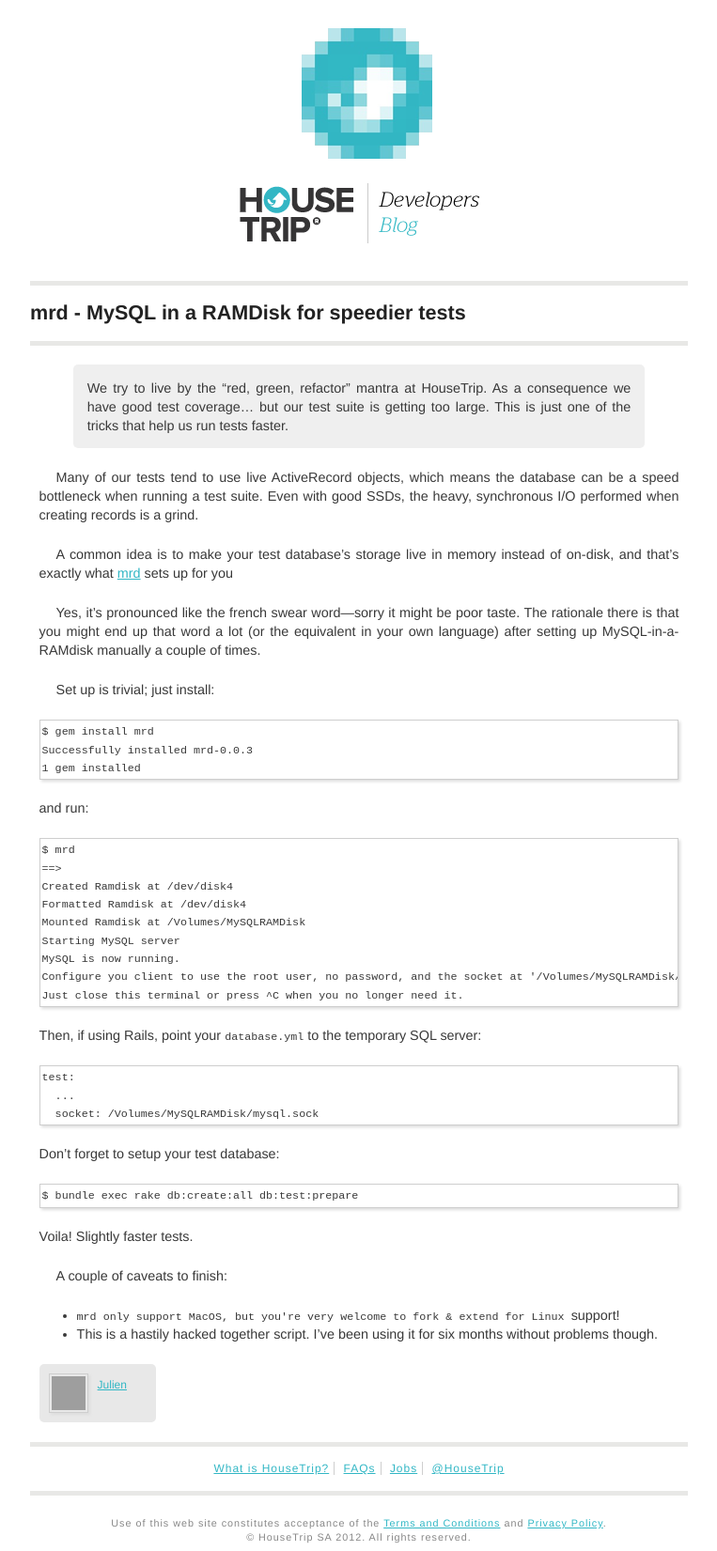
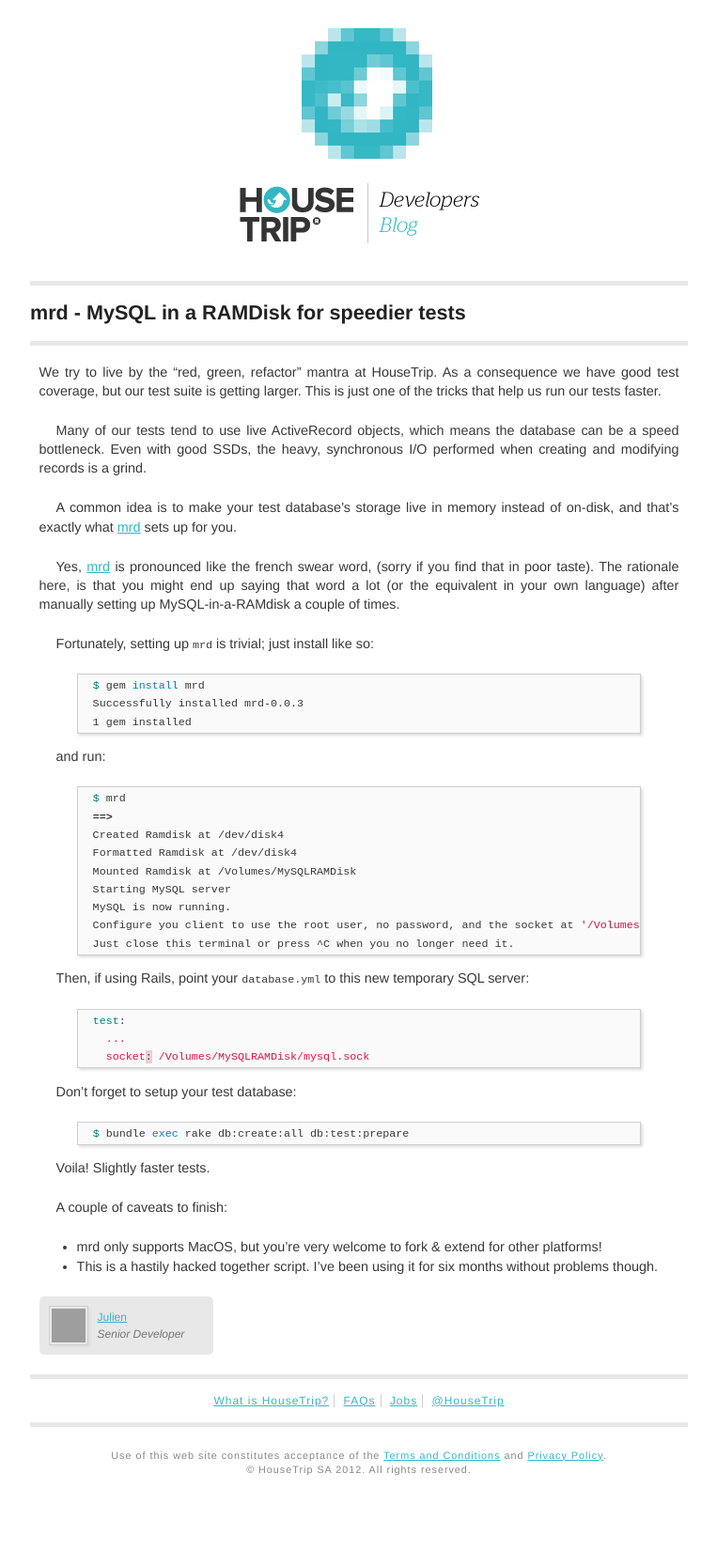
Before and after one commit to HouseTrip/housetrip.github.com, a Jekyll site: the page built from _posts/2013-04-29-mrd-speedup-your-test-suite.md, in a window 1280 px wide. Shown: the whole page at 94% size, without its empty margins (258-1021 px from the left). Built offline with Jekyll 4.4.1, drawn with Linux system fonts in a browser that asks for light colours; after the commit the page ends 1579 px from its top, so only the background shows below that; grey boxes are pictures that could not be loaded.

Commit message:
minor edits and I added syntax highlighting for the code blocks

```diff
--- a/_posts/2013-04-29-mrd-speedup-your-test-suite.md
+++ b/_posts/2013-04-29-mrd-speedup-your-test-suite.md
@@ -3,60 +3,67 @@
 title: mrd - MySQL in a RAMDisk for speedier tests
 published: true
 author: Julien
+author_role: Senior Developer
 author_url: http://github.com/mezis
 author_avatar: http://www.gravatar.com/avatar/88683f31bdf05a8071fb08327b3919cb.png
-summary:
 ---
 
-> We try to live by the "red, green, refactor" mantra at HouseTrip. As a
-> consequence we have good test coverage... but our test suite is getting
-> too large. This is just one of the tricks that help us run tests faster.
+We try to live by the "red, green, refactor" mantra at HouseTrip. As a
+consequence we have good test coverage, but our test suite is getting
+larger. This is just one of the tricks that help us run our tests faster.
 
 Many of our tests tend to use live ActiveRecord objects, which means the
-database can be a speed bottleneck when running a test suite. Even with good
-SSDs, the heavy, synchronous I/O performed when creating records is a grind.
+database can be a speed bottleneck. Even with good SSDs, the heavy,
+synchronous I/O performed when creating and modifying records is a grind.
 
 A common idea is to make your test database's storage live in memory instead
 of on-disk, and that's exactly what [mrd](https://github.com/mezis/mrd) sets
-up for you
+up for you.
 
-Yes, it's pronounced like the french swear word—sorry it might be poor
-taste. The rationale there is that you might end up that word a lot (or the
-equivalent in your own language) after setting up MySQL-in-a-RAMdisk
-manually a couple of times.
+Yes, [mrd](https://github.com/mezis/mrd) is pronounced like the french swear
+word, (sorry if you find that in poor taste). The rationale here, is that
+you might end up saying that word a lot (or the equivalent in your own
+language) after manually setting up MySQL-in-a-RAMdisk a couple of times.
 
-Set up is trivial; just install:
+Fortunately, setting up `mrd` is trivial; just install like so:
 
-    $ gem install mrd
-    Successfully installed mrd-0.0.3
-    1 gem installed
+{% highlight bash %}
+  $ gem install mrd
+  Successfully installed mrd-0.0.3
+  1 gem installed
+{% endhighlight %}
 
 and run:
 
-    $ mrd
-    ==>
-    Created Ramdisk at /dev/disk4
-    Formatted Ramdisk at /dev/disk4
-    Mounted Ramdisk at /Volumes/MySQLRAMDisk
-    Starting MySQL server
-    MySQL is now running.
-    Configure you client to use the root user, no password, and the socket at '/Volumes/MySQLRAMDisk/mysql.sock'.
-    Just close this terminal or press ^C when you no longer need it.
+{% highlight bash %}
+  $ mrd
+  ==>
+  Created Ramdisk at /dev/disk4
+  Formatted Ramdisk at /dev/disk4
+  Mounted Ramdisk at /Volumes/MySQLRAMDisk
+  Starting MySQL server
+  MySQL is now running.
+  Configure you client to use the root user, no password, and the socket at '/Volumes/MySQLRAMDisk/mysql.sock'.
+  Just close this terminal or press ^C when you no longer need it.
+{% endhighlight %}
 
-Then, if using Rails, point your `database.yml` to the temporary SQL server:
+Then, if using Rails, point your `database.yml` to this new temporary SQL server:
 
-    test:
-      ...
-      socket: /Volumes/MySQLRAMDisk/mysql.sock
+{% highlight yaml %}
+  test:
+    ...
+    socket: /Volumes/MySQLRAMDisk/mysql.sock
+{% endhighlight %}
 
 Don't forget to setup your test database:
 
-    $ bundle exec rake db:create:all db:test:prepare
+{% highlight bash %}
+  $ bundle exec rake db:create:all db:test:prepare
+{% endhighlight %}
 
 Voila! Slightly faster tests.
 
 A couple of caveats to finish:
 
-- `mrd only support MacOS, but you're very welcome to fork & extend for Linux
-  `support!
-- This is a hastily hacked together script. I've been using it for six months without problems though.
+* mrd only supports MacOS, but you're very welcome to fork & extend for other platforms!
+* This is a hastily hacked together script. I've been using it for six months without problems though.
```
